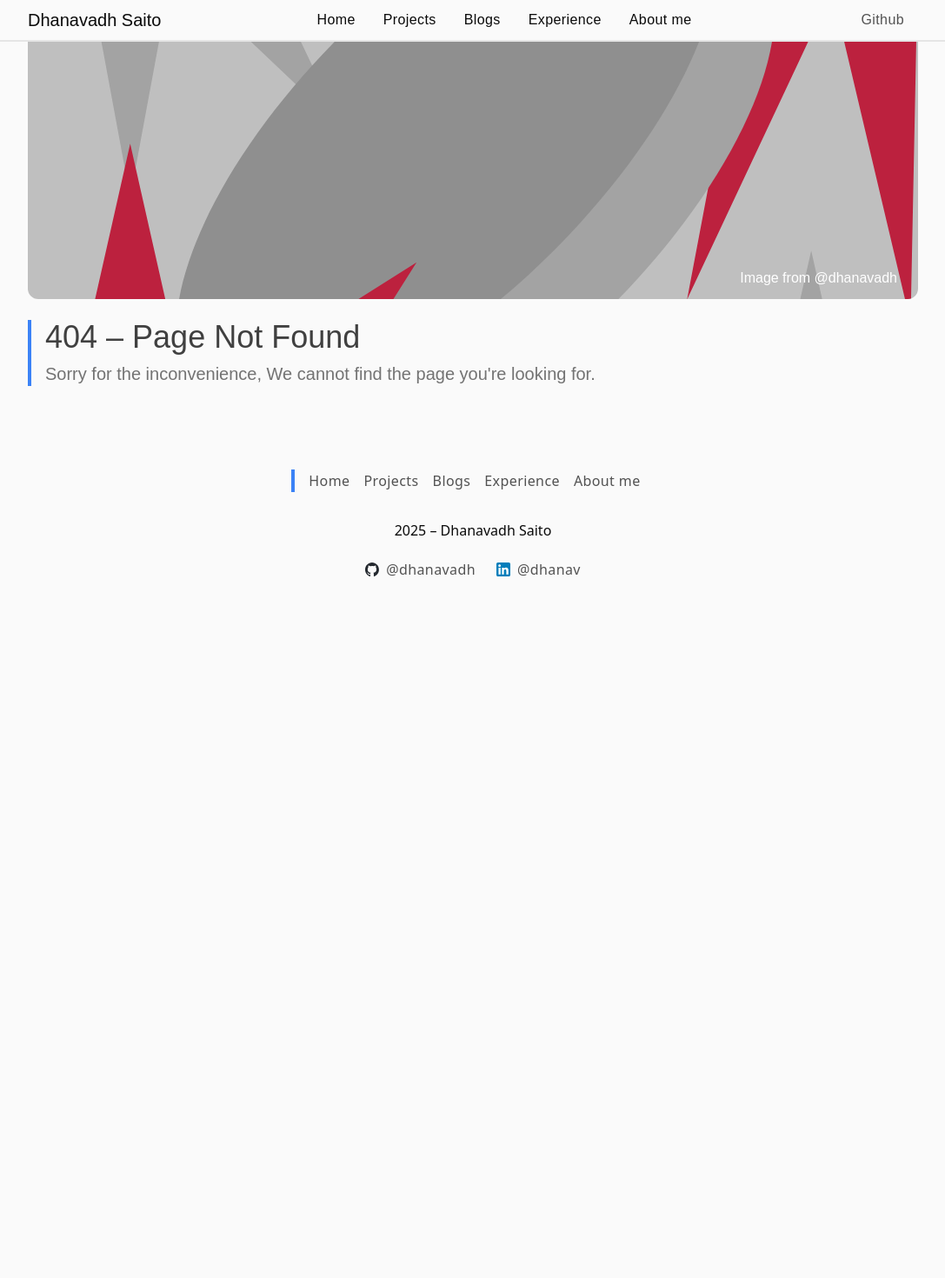
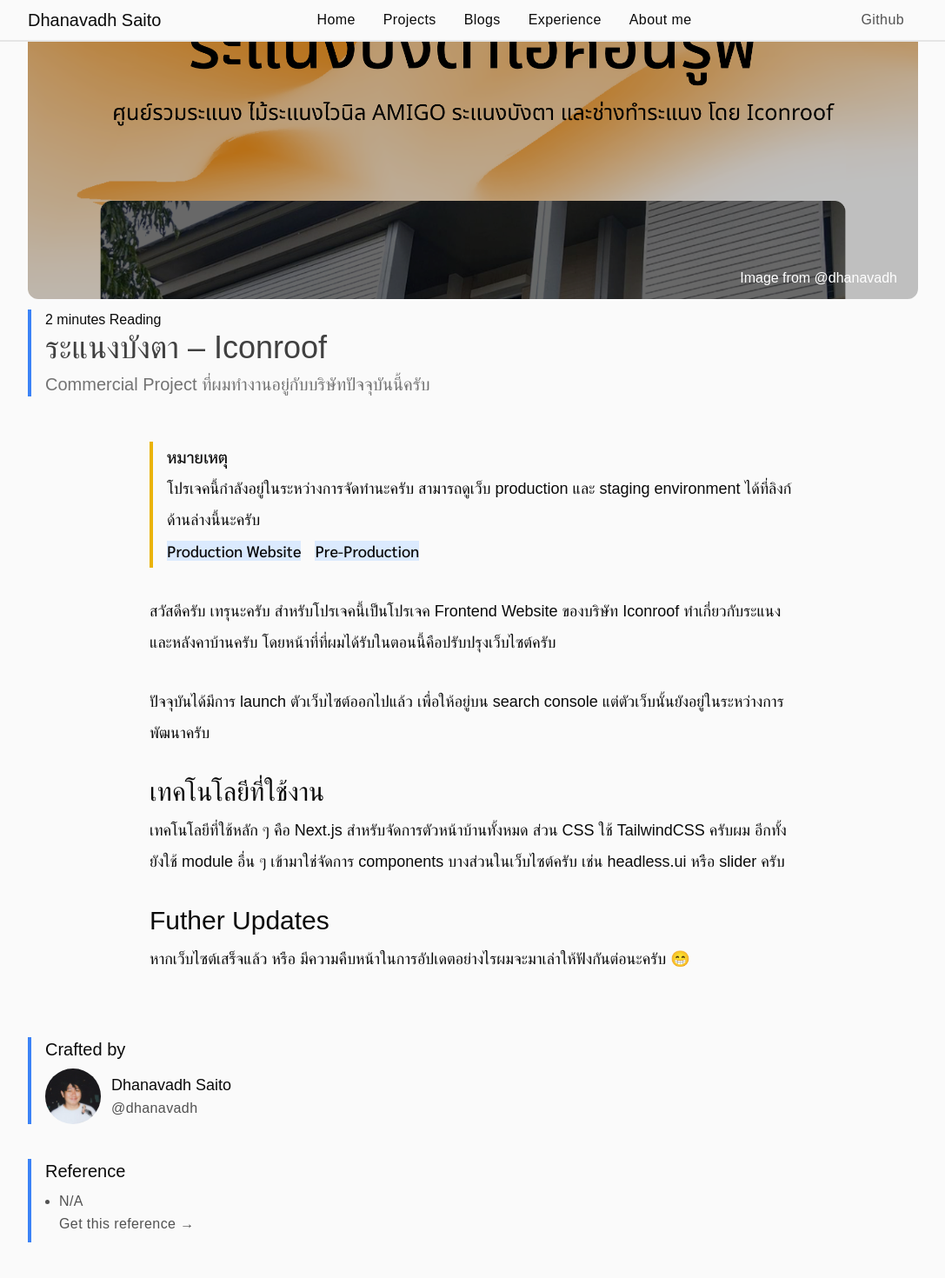
Before and after one commit to dhanavadh/dhanav-blog, a Next.js app: page /blogs/other/iconroof in a window 1280 px wide. Shown: the top 1470 px of the page at 87% size, without its empty margins (96-1183 px from the left). Before the commit the page ends 800 px from the top, so only its background shows below. Built offline with nearby package versions, Linux system fonts and the light colour scheme; a web font is replaced by a local one.

Commit message:
update iconroof page

```diff
--- /dev/null
+++ b/app/blogs/other/iconroof/page.tsx
@@ -0,0 +1,84 @@
+import Author from '@/app/components/BlogElemet/Author'
+import Image from 'next/image'
+import Link from 'next/link'
+import React from 'react'
+
+const Reference = [
+    {
+        id: 1,
+        name: 'N/A',
+        link: ''
+    },
+
+]
+
+const IconroofPage = () => {
+  return (
+    <div className='blog-panel'>
+        {/* Banner */}
+        <div className='flex max-h-3/4 min-w-full relative -z-[1]'>
+          <img src='/banner/iconroof.png' className='blog-banner'></img>
+          <div className='blog-banner-object'>
+            <p className='ref-image'>Image from @dhanavadh</p>
+          </div>
+        </div>
+
+        {/* Heading */}
+        <div className='blog-heading'>
+            <p className='bloh-reading'>2 minutes Reading</p>
+          <p className='title'>ระแนงบังตา – Iconroof</p>
+          <p className='sub-title-article mt-2'>Commercial Project ที่ผมทำงานอยู่กับบริษัทปัจจุบันนี้ครับ</p>
+        </div>
+        {/* Paragraph */}
+        <div className='max-w-[1000px]'>
+            <div className='paragraph'>
+                <div className='pl-4 border-l-4 border-yellow-500'>
+                    <p className='font-[family-name:var(--font-sarabun-medium)]'>หมายเหตุ</p>
+                    <p>โปรเจคนี้กำลังอยู่ในระหว่างการจัดทำนะครับ สามารถดูเว็บ production และ staging environment ได้ที่ลิงก์ด้านล่างนี้นะครับ</p>
+                    <a href='https://xn--72ca6bng5c5ell7l.com/' target='_blank' className='link-inline mr-4'>Production Website</a>
+                    <a href='https://iconroof.dhanav.me/' target='_blank' className='link-inline'>Pre-Production</a>
+                </div>
+            </div>
+          <div className='paragraph'>
+            <p>สวัสดีครับ เทรุนะครับ สำหรับโปรเจคนี้เป็นโปรเจค Frontend Website ของบริษัท Iconroof ทำเกี่ยวกับระแนงและหลังคาบ้านครับ โดยหน้าที่ที่ผมได้รับในตอนนี้คือปรับปรุงเว็บไซต์ครับ</p>
+          </div>
+          <div className='paragraph'>
+            <p>ปัจจุบันได้มีการ launch ตัวเว็บไซต์ออกไปแล้ว เพื่อให้อยู่บน search console แต่ตัวเว็บนั้นยังอยู่ในระหว่างการพัฒนาครับ</p>
+          </div>
+          <div className='h1-blog'>
+            <p>เทคโนโลยีที่ใช้งาน</p>
+          </div>
+          <div className='paragraph-next-to-heading'>
+            <p>เทคโนโลยีที่ใช้หลัก ๆ คือ Next.js สำหรับจัดการตัวหน้าบ้านทั้งหมด ส่วน CSS ใช้ TailwindCSS ครับผม อีกทั้งยังใช้ module อื่น ๆ เข้ามาใช่จัดการ components บางส่วนในเว็บไซต์ครับ เช่น headless.ui หรือ slider ครับ</p>
+          </div>
+          <div className='h1-blog'>
+            <p>Futher Updates</p>
+          </div>
+          <div className='paragraph-next-to-heading'>
+            <p>หากเว็บไซต์เสร็จแล้ว หรือ มีความคืบหน้าในการอัปเดตอย่างไรผมจะมาเล่าให้ฟังกันต่อนะครับ 😁</p>
+          </div>
+
+
+        </div>
+
+        {/* Author */}
+        <Author />
+
+        {/* Reference */}
+        <div className='blog-reference'>
+          <p className='h3'>Reference</p>
+          {Reference.map((item) => (
+            <ul className='p my-2 list-disc ml-4' key={item.id}>
+            <li>
+                <p>{item.name}</p>
+                <Link href={item.link} className='link' target='_blank'>Get this reference →</Link>
+            </li>
+            </ul>
+          ))}
+        </div>
+        {/* Navigator */}
+    </div>
+  )
+}
+
+export default IconroofPage
--- a/app/components/ProjectItem.tsx
+++ b/app/components/ProjectItem.tsx
@@ -59,7 +59,7 @@
         technologies: "Next.js, TailwindCSS",
         github: "https://github.com/dhanavadh/iconroof",
         website: "https://xn--72ca6bng5c5ell7l.com/",
-        article: "https://xn--72ca6bng5c5ell7l.com/"
+        article: "/blogs/other/iconroof"
     }
 ]
 
```
